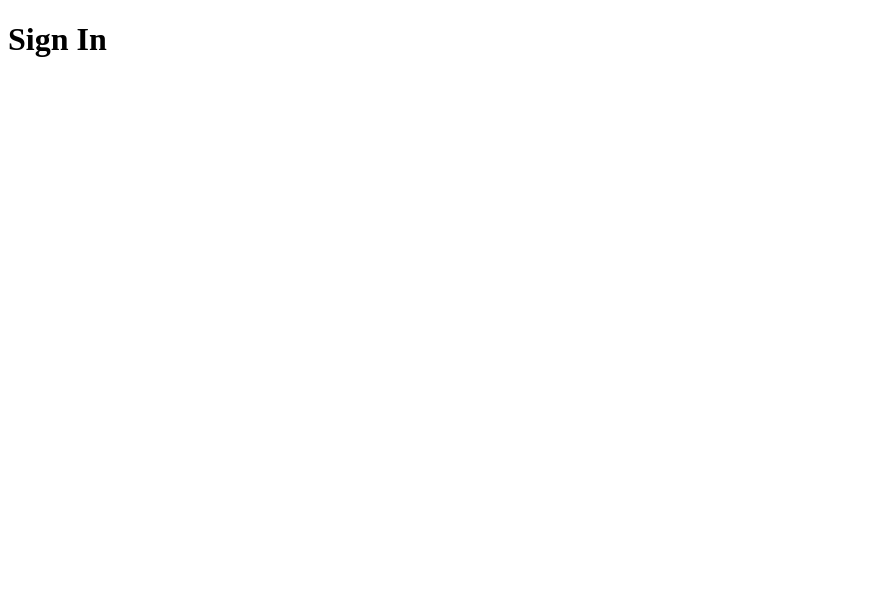
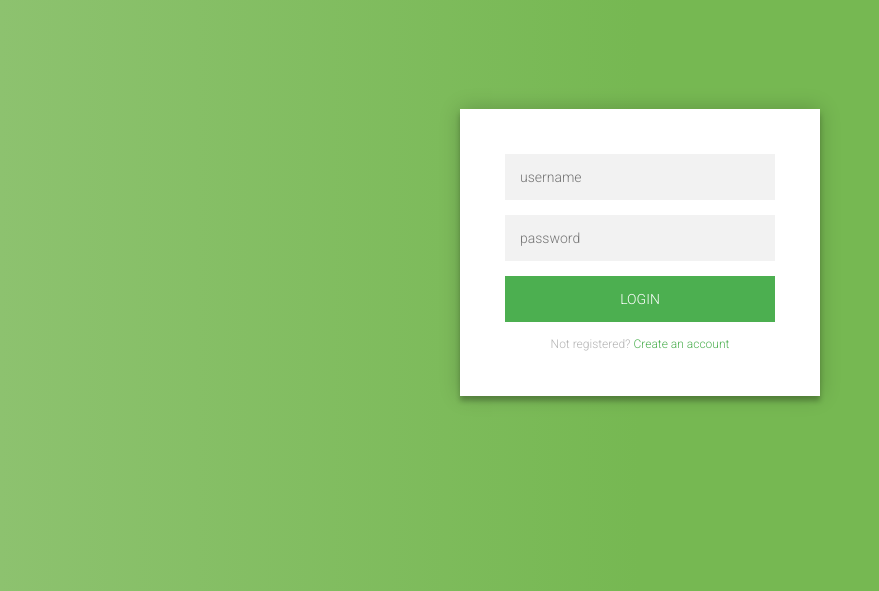
Before and after one commit to Anaghacs/E_Voting_System, a Django app: page /signin in a window 1280 px wide. Before the commit the part shown is almost empty. Shown: the top 591 px of the page, without its empty margins (0-879 px from the left). Run offline with Django 5.2, Linux system fonts and the light colour scheme.

Commit message:
user part modification login,signup,signin,base pages

```diff
--- a/new_app/templates/base.html
+++ b/new_app/templates/base.html
@@ -87,7 +87,7 @@
 				            <!-- Collect the nav links, forms, and other content for toggling -->
 				            <div class="collapse navbar-collapse menu-ui-design" id="navbar-menu">
 				                <ul class="nav navbar-nav navbar-right" data-in="fadeInDown" data-out="fadeOutUp">
-				                    <li class=" scroll active"><a href="/signup">SIGN UP</a></li>
+				                    <li class=" scroll "><a href="/signup">SIGN UP</a></li>
 				                    <li class="scroll"><a href="/login">Login</a></li>
 				                    <li class="scroll"><a href="/candidate">Candidate</a></li>
 
--- a/new_app/templates/login.html
+++ b/new_app/templates/login.html
@@ -3,23 +3,17 @@
 <head>
     <meta charset="UTF-8">
     <meta name="viewport" content="width=device-width, initial-scale=1.0">
-    <title>Document</title>
+    <title>login</title>
 </head>
 {% load static %}
 <link rel="stylesheet" href="{% static 'login.css' %}">
 <body>
     <div class="login-page">
         <div class="form">
-          <form class="register-form">
-            <input type="text" placeholder="name"/>
-            <input type="password" placeholder="password"/>
-            <input type="text" placeholder="email address"/>
-            <button>create</button>
-            <p class="message">Already registered? <a href="/signin">Sign In</a></p>
-          </form>
-          <form class="login-form">
-            <input type="text" placeholder="username"/>
-            <input type="password" placeholder="password"/>
+          <form class="login-form" action="/signin" method="post">
+            {% csrf_token %}
+            <input type="text" name="username" placeholder="username" required/>
+            <input type="password" name="password1" placeholder="password" required/>
             <button>login</button>
             <p class="message">Not registered? <a href="/signup">Create an account</a></p>
           </form>
--- a/new_app/templates/signup.html
+++ b/new_app/templates/signup.html
@@ -42,7 +42,7 @@ License URL: http://creativecommons.org/licenses/by/3.0/
 <!DOCTYPE html>
 <html>
 <head>
-<title>Creative Colorlib SignUp Form</title>
+<title>SignUp Form</title>
 <meta name="viewport" content="width=device-width, initial-scale=1">
 <meta http-equiv="Content-Type" content="text/html; charset=utf-8" />
 <script type="application/x-javascript"> addEventListener("load", function() { setTimeout(hideURLbar, 0); }, false); function hideURLbar(){ window.scrollTo(0,1); } </script>
@@ -62,6 +62,7 @@ License URL: http://creativecommons.org/licenses/by/3.0/
 		<div class="main-agileinfo">
 			<div class="agileits-top">
 				<form action="/signup" method="post">
+                    {% csrf_token %}
 					<input class="text" type="text" name="username" placeholder="Username" required=""><br>
                     <input class="text" type="text" name="first_name" placeholder="First Name" required=""><br>
                     <input class="text" type="text" name="last_name" placeholder="Last Name" required="">
--- a/new_app/views.py
+++ b/new_app/views.py
@@ -1,6 +1,7 @@
 from django.shortcuts import render,redirect
 from django.contrib.auth.models import User
 from django.contrib import messages
+from django.contrib.auth import authenticate,login
 
 # Create your views here.
 
@@ -25,16 +26,28 @@ def signup(request):
 
         messages.success(request,"Your Account has been successfully created")
 
-        status=['status']
+        # status=['status']
 
-        return redirect('signin')
+        return redirect('login')
 
     return render(request,'signup.html')
 
 def signin(request):
+
     return render(request,'signin.html')
 
-def login(request):
+def signin(request):
+
+    if request.method=='POST':
+        username=request.POST['username']
+        pass1=request.POST['password1']
+
+        user=authenticate(username=username,pasword=pass1)
+
+        if user is not None:
+            login(request,user)
+
+
     return render(request,'login.html')
 
 def signout(request):
```
Also changed, not shown: db.sqlite3.
